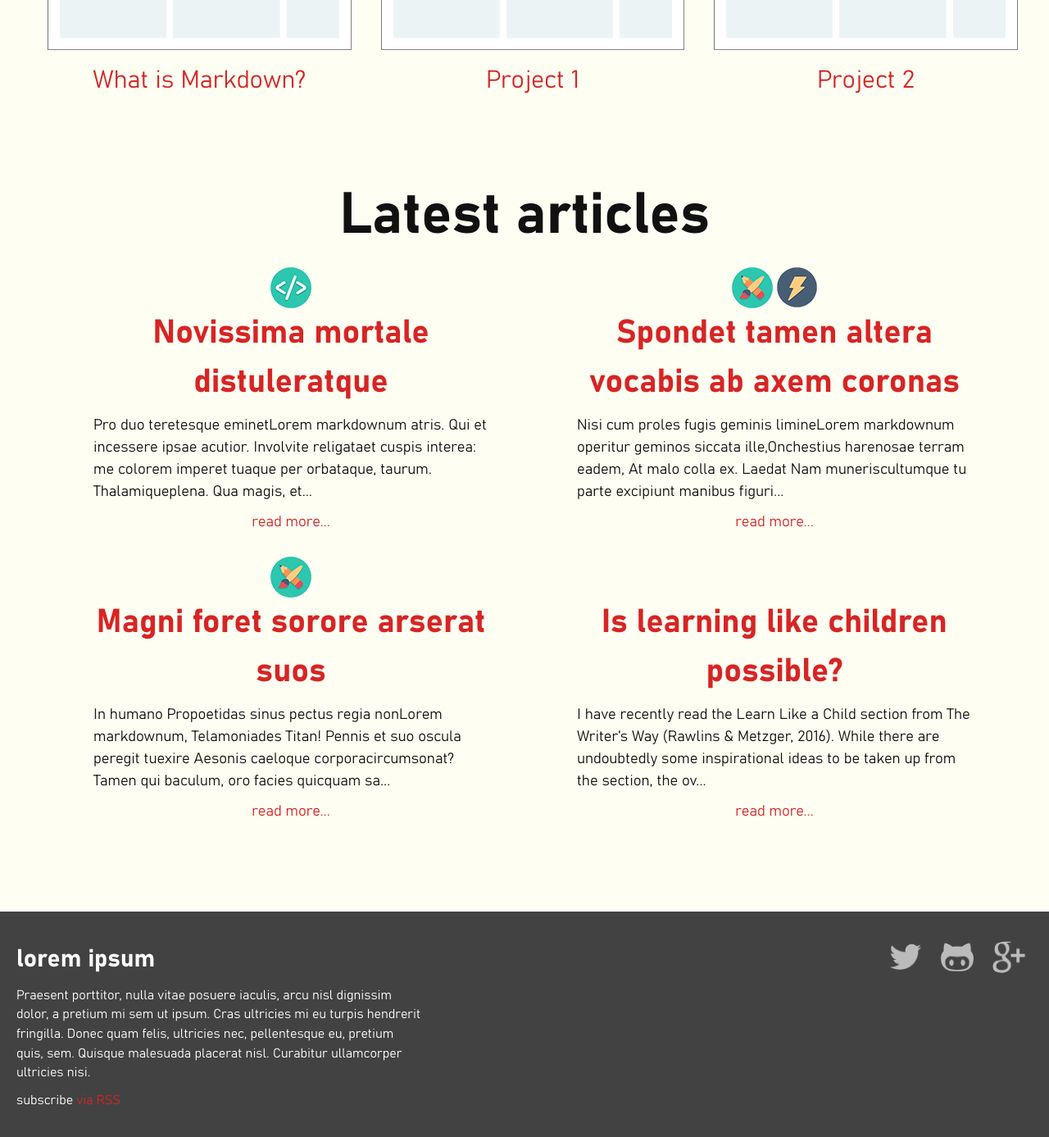
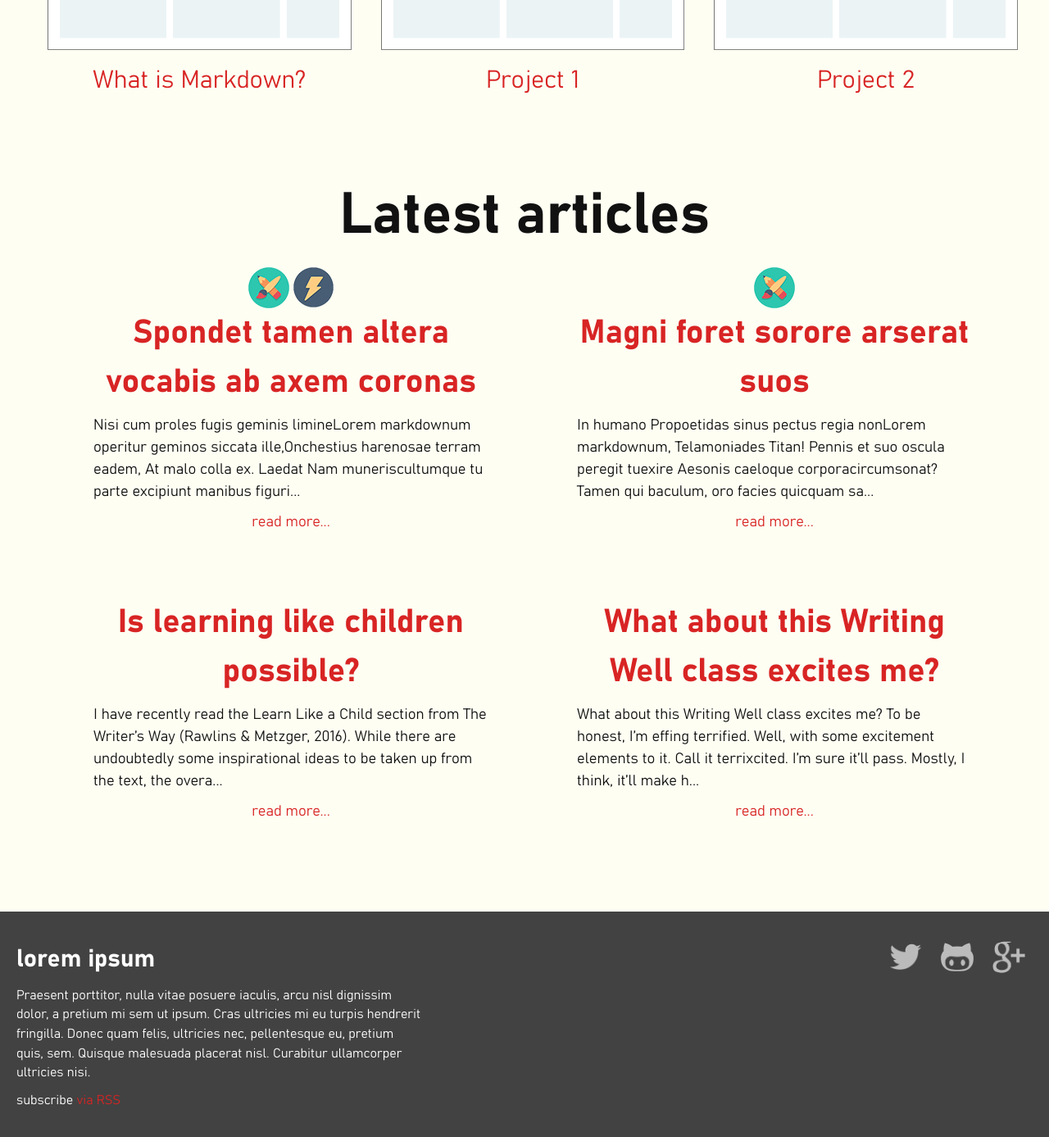
Before and after one commit to nyirock/nyirock.github.io, a Jekyll site: the page built from index.markdown, in a window 1280 px wide and 1400 px high, scrolled down 1323 px. Shown: the top 1387 px of the window at 82% size. Built offline with Jekyll 4.4.1, drawn with Linux system fonts in a browser that asks for light colours.

Commit message:
what about WW excites you

```diff
--- a/_posts/blog/2024-09-20-is-learning-like-children-possible.markdown
+++ b/_posts/blog/2024-09-20-is-learning-like-children-possible.markdown
@@ -6,7 +6,7 @@ categories: blog
 style: formal, persuasive
 tone: questioning, balanced, persuasive
 ---
-I have recently read the Learn Like a Child section from The Writer's Way (Rawlins & Metzger, 2016). While there are undoubtedly some inspirational ideas to be taken up from the section, the overall impression comes off as one-sided and its weakest point stems from the obvious fact that the authors would like to encourage adults to learn as if they were children. Since the nature of learning differs drastically for the young and for the adults, playing the simplicity of the child learning up and downplaying its pitfalls could give a false impression of ease and provide the adult learners with unrealistic expectations.
+I have recently read the Learn Like a Child section from The Writer's Way (Rawlins & Metzger, 2016). While there are undoubtedly some inspirational ideas to be taken up from the text, the overall impression comes off as one-sided and the biggest weakness stems from the obvious fact that the authors would like to encourage adults to learn as if they were children. Since the nature of learning differs drastically for the young and for the adults, playing the simplicity of the child learning up and downplaying its pitfalls could give a false impression of ease and provide the adult learners with unrealistic expectations.
 
 Most of the authors' points could be summarized simply as - everything is new for children. This fact alone, could be responsible for enormous motivation, unwavering persistence,  and seemingly endless enthusiasm children display in their learning. Most of the adults loose this sense of novelty native to children; but more pressingly, adults require learning of another quality. One of the reasons children excel at early stages of their development is their ability to mimic, which is also mentioned by the authors. Adults on the other hand are different - having learned the basics, they are bound to develop their own unique writing voice and style. They are in charge of directing their own development as writers as opposed to copying it from others.
 
--- /dev/null
+++ b/_posts/blog/2024-09-22-I-took-on-writing-class.markdown
@@ -0,0 +1,9 @@
+---
+ayout: post
+title:  "What about this Writing Well class excites me?"
+date:   2024-09-20
+categories: blog
+style: informal
+tone: cheerful, humorous
+---
+What about this Writing Well class excites me? To be honest, I'm effing terrified. Well, with some excitement elements to it. Call it terrixcited. I'm sure it'll pass. Mostly, I think, it'll make huge inroads into my spare time, which is already standing on its last legs. So what do I do? Instead of nurturing my leisure, catering to all of its manifold whims, and placing it into a stress-free environment I enrol myself in a writing class. Tell me about fighting fire with fire.
```
